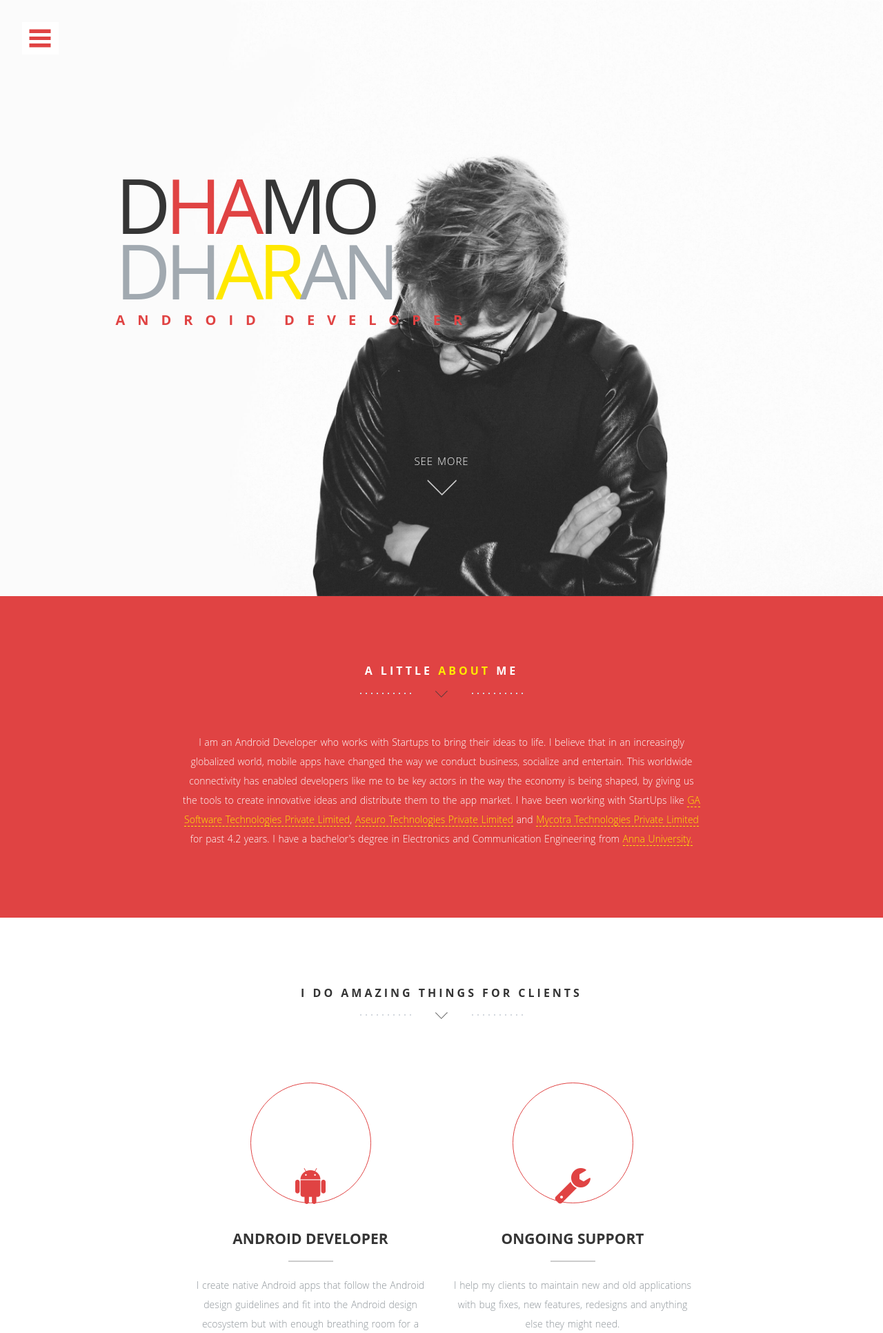
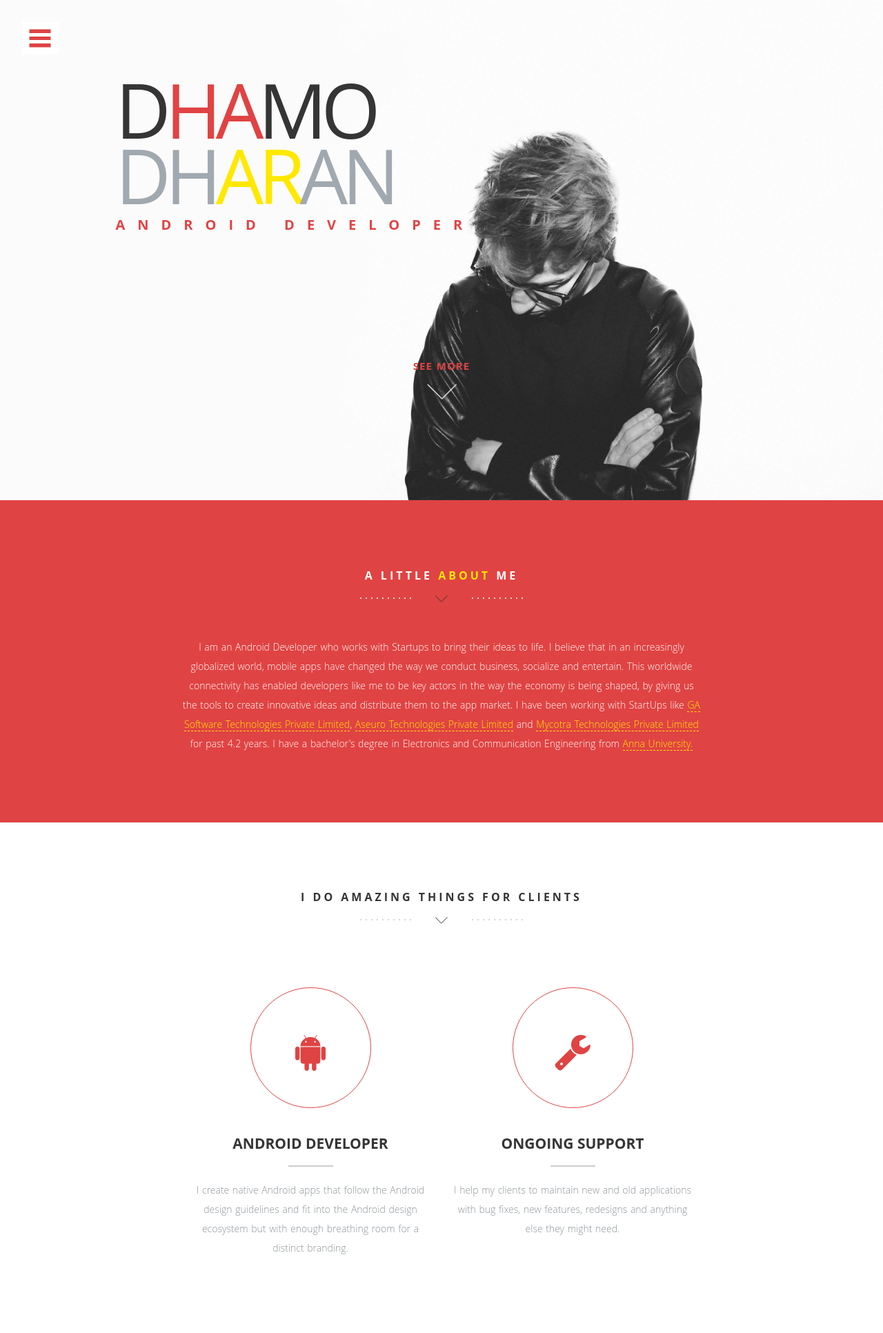
Before and after one commit to DhamodharanJaganathan/My-portfolio, a PHP site: page / in a window 1280 px wide. Shown: the top 1932 px of the page at 69% size. Run offline with PHP 8.4, Linux system fonts and the light colour scheme; some libraries are stand-ins or nearby versions.

Commit message:
vetri changd UI for clients

```diff
--- a/css/style.css
+++ b/css/style.css
@@ -321,7 +321,7 @@ table {
 	padding:0;
 }
 .inner {
-	padding-top: 138px;
+	/*padding-top: 138px;*/
 }
 /* ==========================================================================Navigation========================================================================== */
 .menu-wrap a {
@@ -483,7 +483,8 @@ table {
 }
 .hero p {
 	letter-spacing:1px;
-	color:#fff;
+	color:#E04343;
+	font-weight: bold;
 	font-size: 15px;
 }
 /* Boucing Arrow Animation */
@@ -638,10 +639,6 @@ h1.arrow span {
 	transition:all .3s ease-out;
 	border: 1px solid #E04343;
 	color: #E04343;
-	padding-top: 55px;
-    padding-right: 55px;
-    padding-bottom: 55px;
-    padding-left: 55px;
 }
 .services .item:hover .icon {
 	background: #E04343;
--- a/index.html
+++ b/index.html
@@ -401,7 +401,7 @@
               <div class="col-md-4">
                 <div class="dark-box box-hover">
                   <h2><i class="fa fa-mobile"></i><span>Phone</span></h2>
-                  <p>+91 97387 93045<br>+91 97882 63792<br><br></p>
+                  <p>+91 97387 93045<br><br><br></p>
                 </div>
               </div>
         <!-- E-Mail Box -->
```
